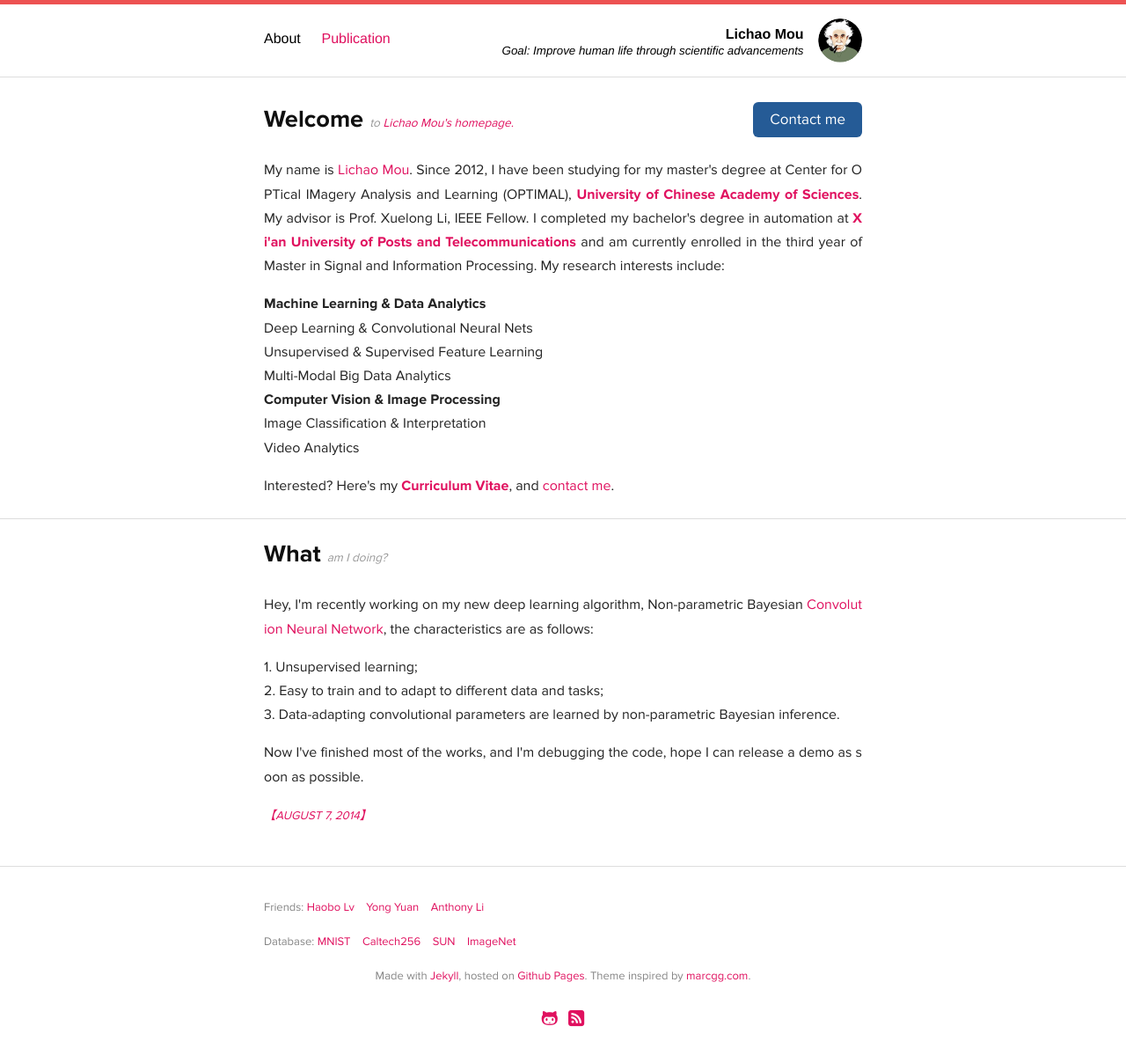
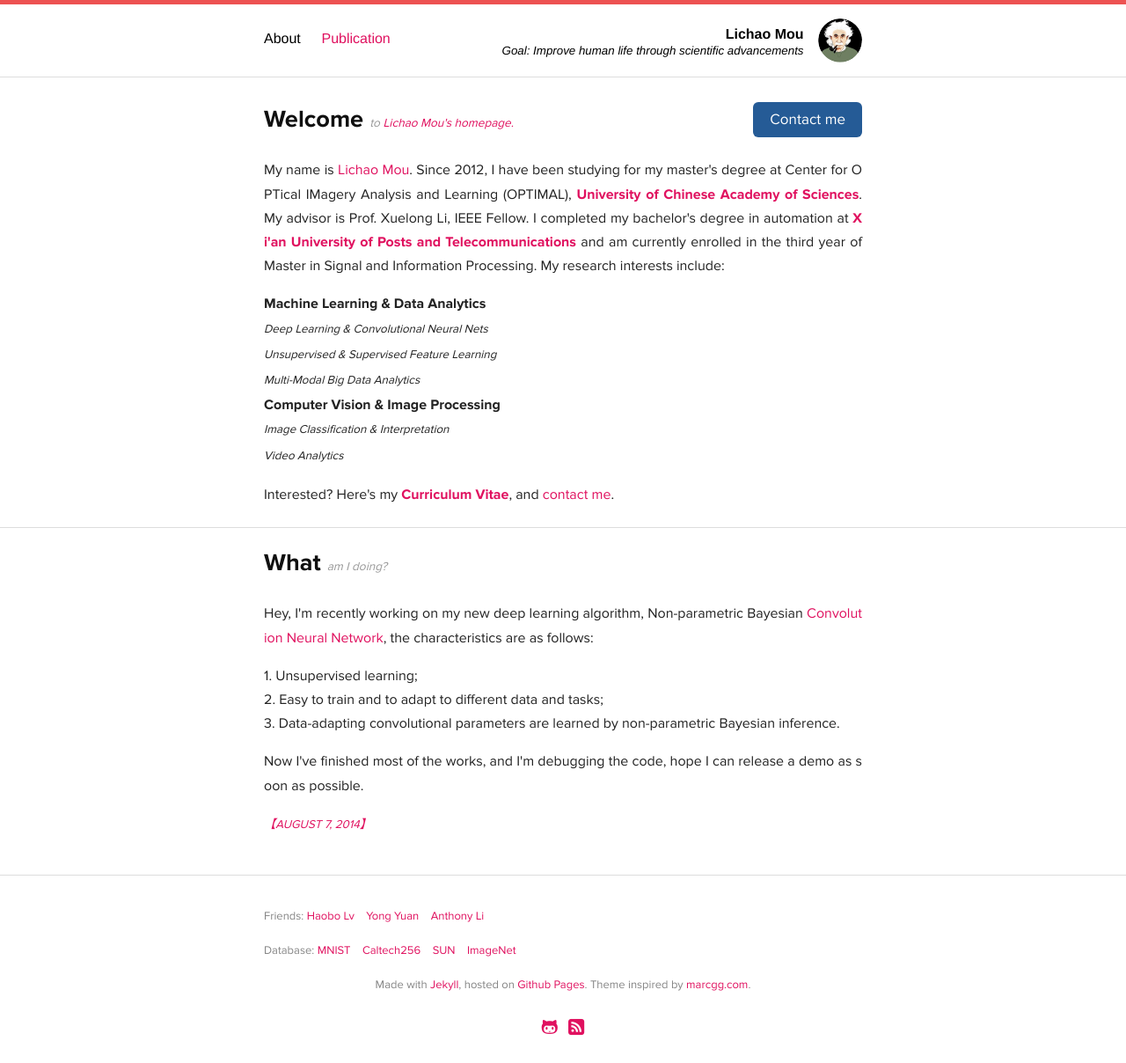
Before and after one commit to Raphael-Mou/raphael-mou.github.com, a Jekyll site: the page built from index.html, in a window 1280 px wide. Shown: the whole page at 88% size. Built offline with Jekyll 4.4.1, drawn with Linux system fonts in a browser that asks for light colours; Markdown is read by kramdown in place of the engine named in the settings.

```diff
--- a/index.html
+++ b/index.html
@@ -31,12 +31,12 @@ description: My name is Lichao Mou. Since 2012, I have been studying for my mast
   <p>
   <!--My research interests include deep learning, image/video classification, and image/video parsing.-->
   <strong>Machine Learning & Data Analytics</strong><br>
-     Deep Learning & Convolutional Neural Nets<br>
-     Unsupervised & Supervised Feature Learning<br>
-     Multi-Modal Big Data Analytics<br>
+     <small><em>Deep Learning & Convolutional Neural Nets</em></small><br>
+     <small><em>Unsupervised & Supervised Feature Learning</em></small><br>
+     <small><em>Multi-Modal Big Data Analytics</em></small><br>
   <strong>Computer Vision & Image Processing</strong><br>
-     Image Classification & Interpretation<br>
-     Video Analytics
+     <small><em>Image Classification & Interpretation</em></small><br>
+     <small><em>Video Analytics</em></small>
   </p>
 
   <p>
```
